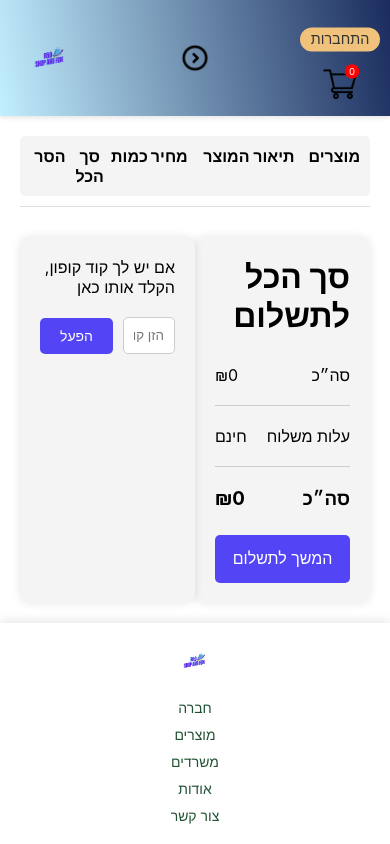
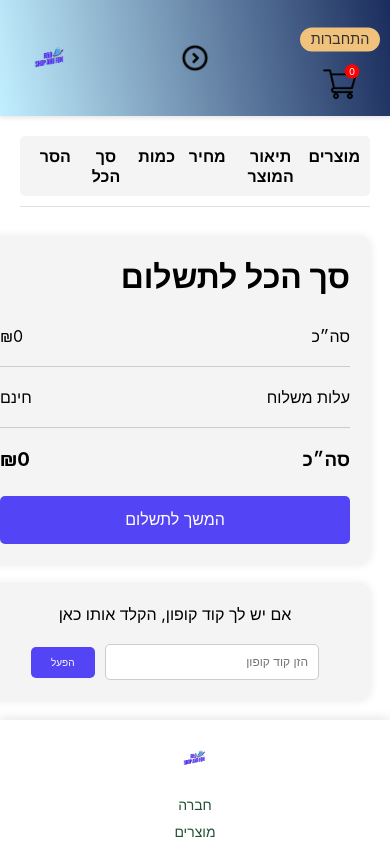
Before and after one commit to Roychen651/E-commerce-project, a React (Create React App) app in the folder frontend/: page /card in a window 390 px wide. Shown: the top 844 px of the page. Built offline with nearby package versions, Linux system fonts and the light colour scheme.

Commit message:
Finish Front and Resposive site

```diff
--- a/frontend/src/Components/CartItems/CartItems.css
+++ b/frontend/src/Components/CartItems/CartItems.css
@@ -157,3 +157,90 @@
 .cartitems-promobox button:hover {
   background: rgb(34, 0, 255);
 }
+
+@media (max-width: 1280px) {
+  .cartitems-format-main, .cartitems-format {
+      grid-template-columns: 1fr 2fr 1fr 1fr 1fr 1fr;
+  }
+
+  .cartitems-down {
+      flex-direction: column;
+      gap: 20px;
+  }
+
+  .cartitems-total, .cartitems-promocode {
+      width: 100%;
+  }
+}
+
+@media (max-width: 1024px) {
+  .cartitems-format-main, .cartitems-format {
+      grid-template-columns: 1fr 2fr 1fr 1fr 1fr 1fr;
+  }
+
+  .cartitems-quantity {
+      width: 35px;
+      height: 25px;
+      line-height: 25px;
+  }
+
+  .cartitems-format img.carticon-product-icon {
+      width: 40px;
+      height: 40px;
+  }
+}
+
+@media (max-width: 800px) {
+  .cartitems-format-main, .cartitems-format {
+      grid-template-columns: 1fr 1.5fr 1fr 1fr 1fr 1fr;
+  }
+
+  .cartitems-quantity {
+      width: 30px;
+      height: 25px;
+      line-height: 25px;
+  }
+
+  .cartitems-format img.carticon-product-icon {
+      width: 35px;
+      height: 35px;
+  }
+
+  .cartitems-promobox input {
+      width: 60%;
+  }
+
+  .cartitems-promobox button {
+      font-size: 12px;
+  }
+}
+
+@media (max-width: 500px) {
+  .cartitems-format-main, .cartitems-format {
+      grid-template-columns: 1fr 1.5fr 1fr 1fr 1fr 1fr;
+  }
+
+  .cartitems-format p {
+      font-size: 12px;
+  }
+
+  .cartitems-quantity {
+      width: 25px;
+      height: 20px;
+      line-height: 20px;
+  }
+
+  .cartitems-format img.carticon-product-icon {
+      width: 30px;
+      height: 30px;
+  }
+
+  .cartitems-promobox input {
+      width: 55%;
+      font-size: 12px;
+  }
+
+  .cartitems-promobox button {
+      font-size: 10px;
+  }
+}
```
Lines whose indentation alone changed are shown as unchanged.
